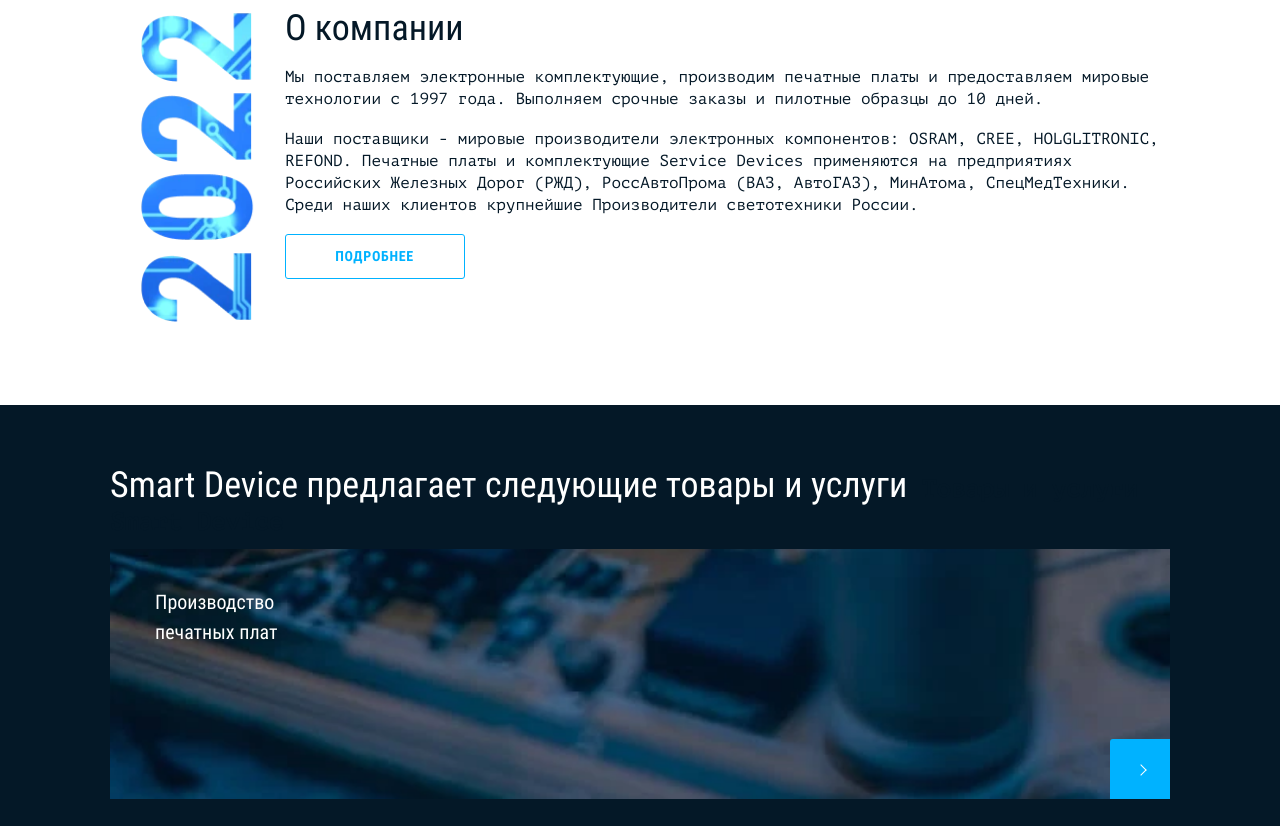
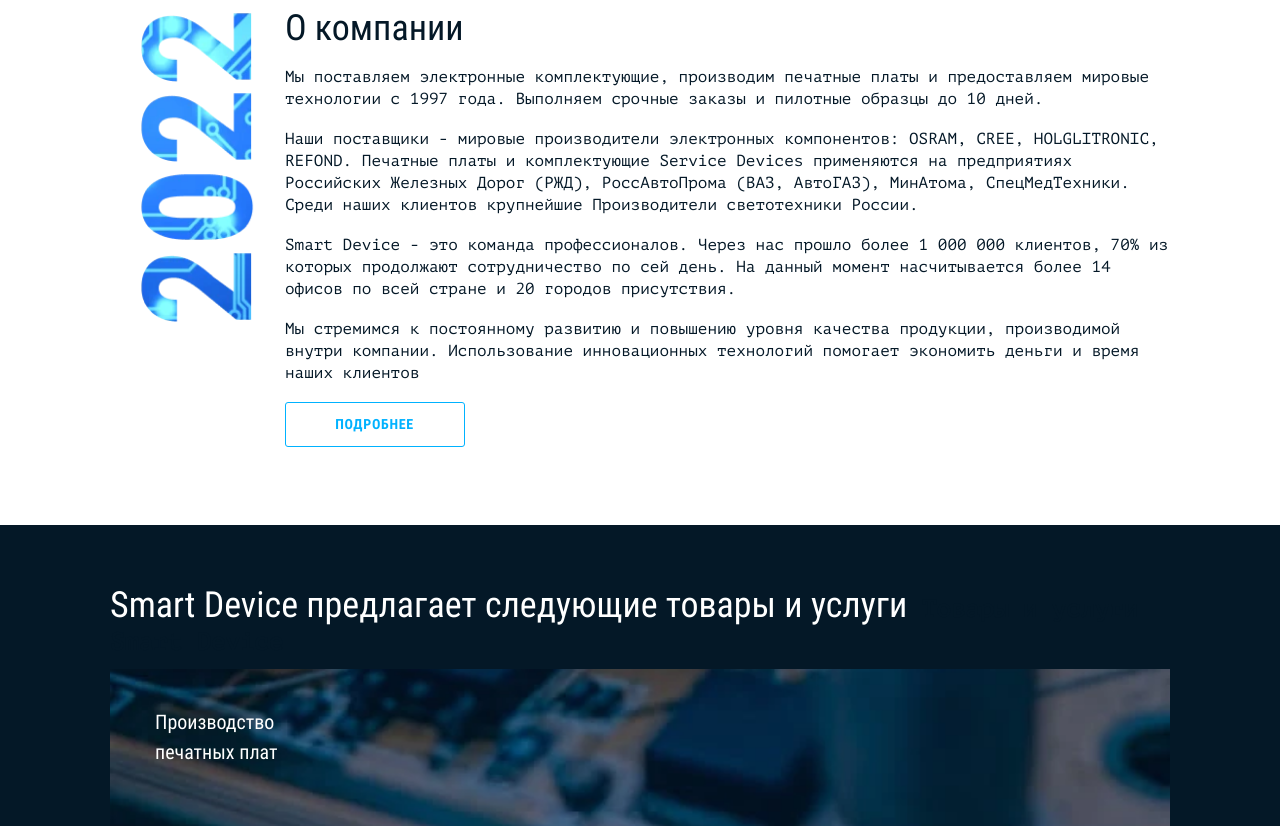
Before and after one commit to ArturLimaiko/SmartDevice, a website built with webpack: page source/index.html in a window 1280 px wide. Shown: the part 1543-2369 px from the top of the page. Built offline with nearby package versions, Linux system fonts and the light colour scheme; files whose address does not match are found by name.

```diff
--- a/source/sass/blocks/data-accordion.scss
+++ b/source/sass/blocks/data-accordion.scss
@@ -7,12 +7,11 @@
 }
 
 [data-accordion="content"] {
-  max-height: 0;
+  max-height: 100%;
   transition: max-height 0.3s;
   overflow: hidden;
 
   @media (max-width: ($vp-1920 - 1px)) {
-    max-height: 0;
     transition: max-height 0.3s;
     overflow: hidden;
   }
```
Also changed, not shown: build/css/style.css, build/css/style.min.css, 1 other file.
